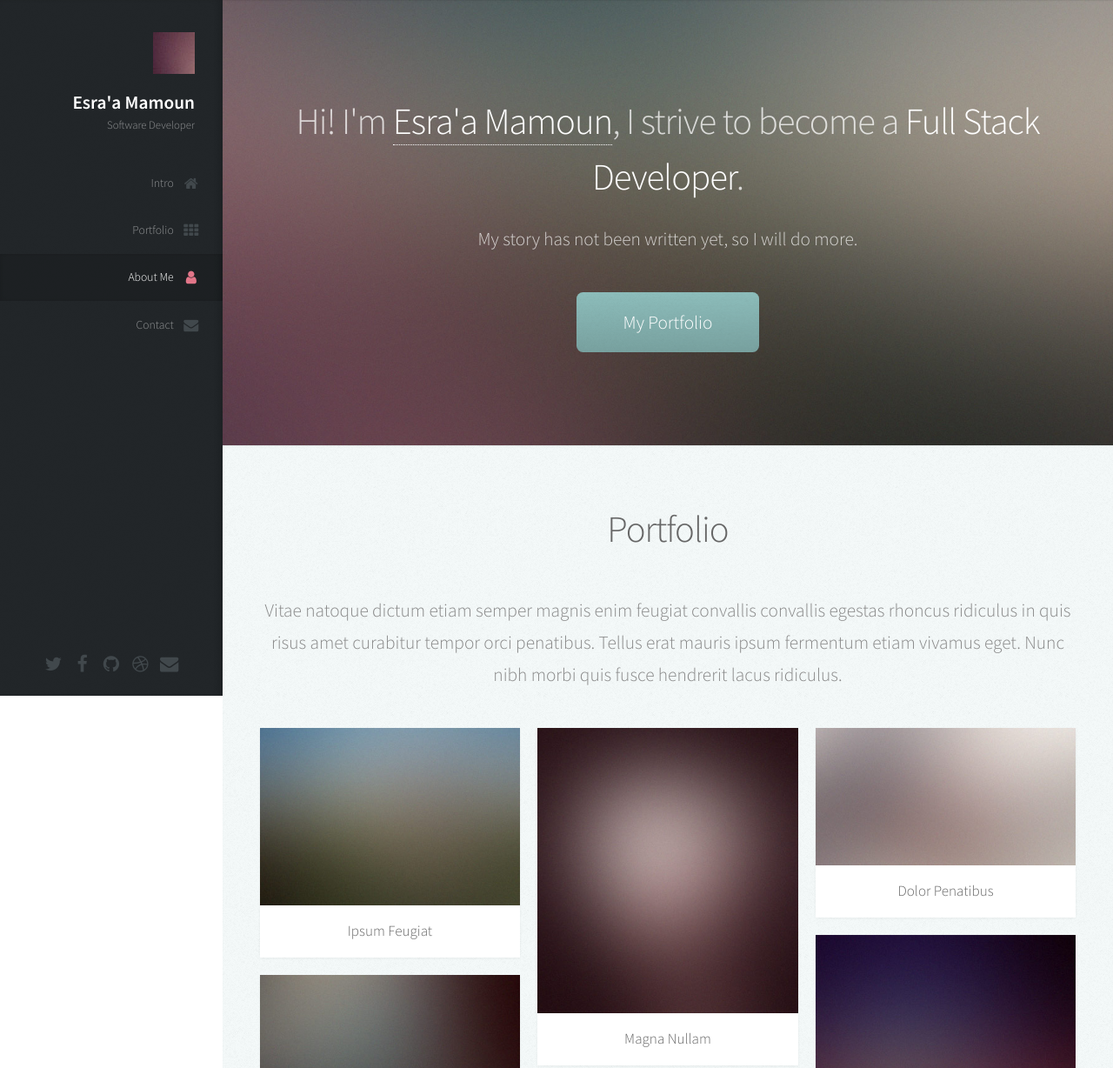
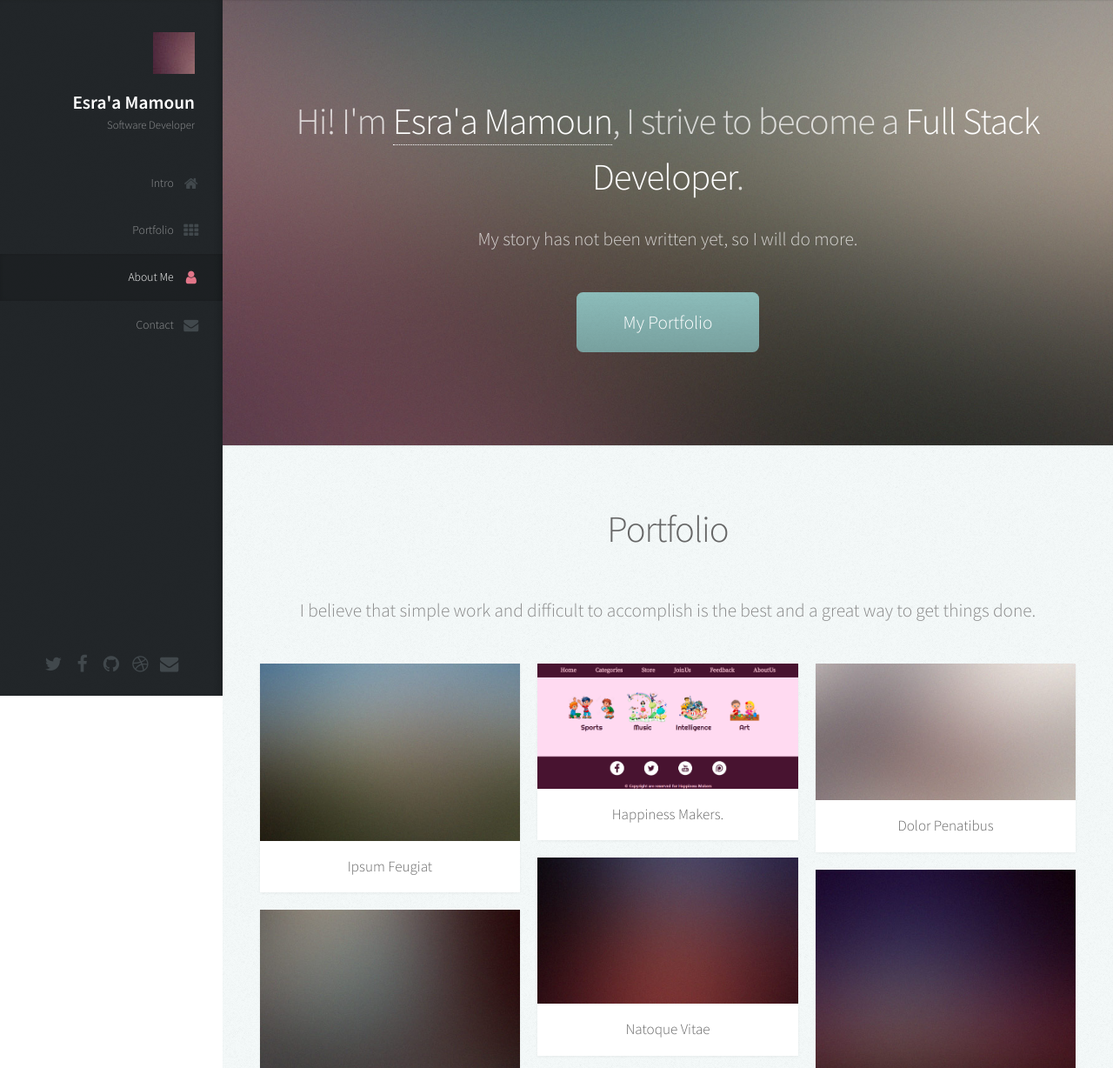
Before and after one commit to EsraaMamoun/lab-05, a website: page public/index.html in a window 1280 px wide. Shown: the top 1228 px of the page at 87% size. Drawn offline with Linux system fonts and the light colour scheme.

Commit message:
edited portfolio

```diff
--- a/public/index.html
+++ b/public/index.html
@@ -80,10 +80,7 @@
 								<h2>Portfolio</h2>
 							</header>
 
-							<p>Vitae natoque dictum etiam semper magnis enim feugiat convallis convallis
-							egestas rhoncus ridiculus in quis risus amet curabitur tempor orci penatibus.
-							Tellus erat mauris ipsum fermentum etiam vivamus eget. Nunc nibh morbi quis
-							fusce hendrerit lacus ridiculus.</p>
+							<p>I believe that simple work and difficult to accomplish is the best and a great way to get things done.</p>
 
 							<div class="row">
 								<div class="col-4 col-12-mobile">
@@ -102,9 +99,9 @@
 								</div>
 								<div class="col-4 col-12-mobile">
 									<article class="item">
-										<a href="#" class="image fit"><img src="images/pic04.jpg" alt="" /></a>
+										<a href="https://glory-team5.github.io/Happiness-Makers/" target="_blank" class="image fit"><img src="images/happiness-makers.png" alt="" /></a>
 										<header>
-											<h3>Magna Nullam</h3>
+											<h3><a href="https://glory-team5.github.io/Happiness-Makers/" target="_blank" class="image fit">Happiness Makers.</a></h3>
 										</header>
 									</article>
 									<article class="item">
@@ -159,7 +156,7 @@
 
 							<p>If you have an inquiry, comment or question, you can contact me by sending a message.</p>
 
-							<form method="post" action="#">
+							<form method="post" action="mailto:esraamamoun5@gmail.com">
 								<div class="row">
 									<div class="col-6 col-12-mobile"><input type="text" name="name" placeholder="Name" /></div>
 									<div class="col-6 col-12-mobile"><input type="text" name="email" placeholder="Email" /></div>
```
Also changed, not shown: public/images/happiness-makers.png (added).
